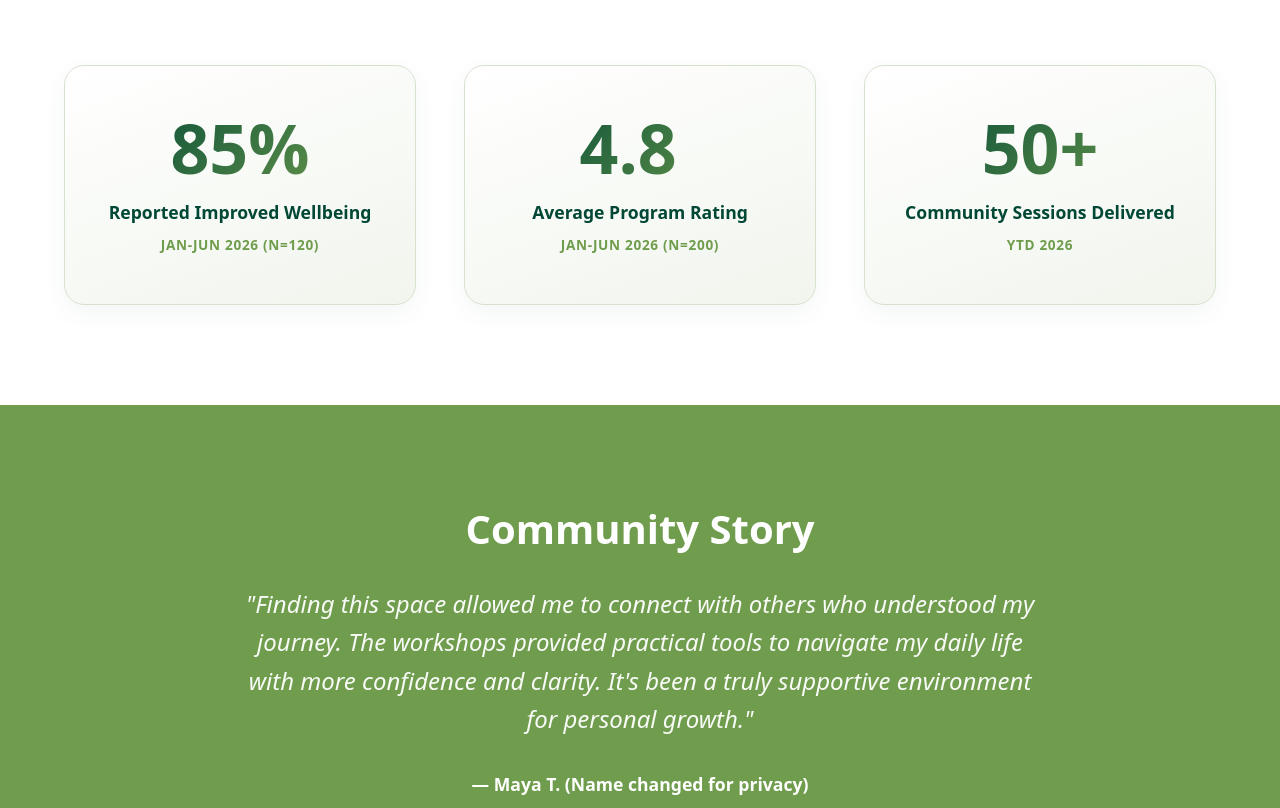
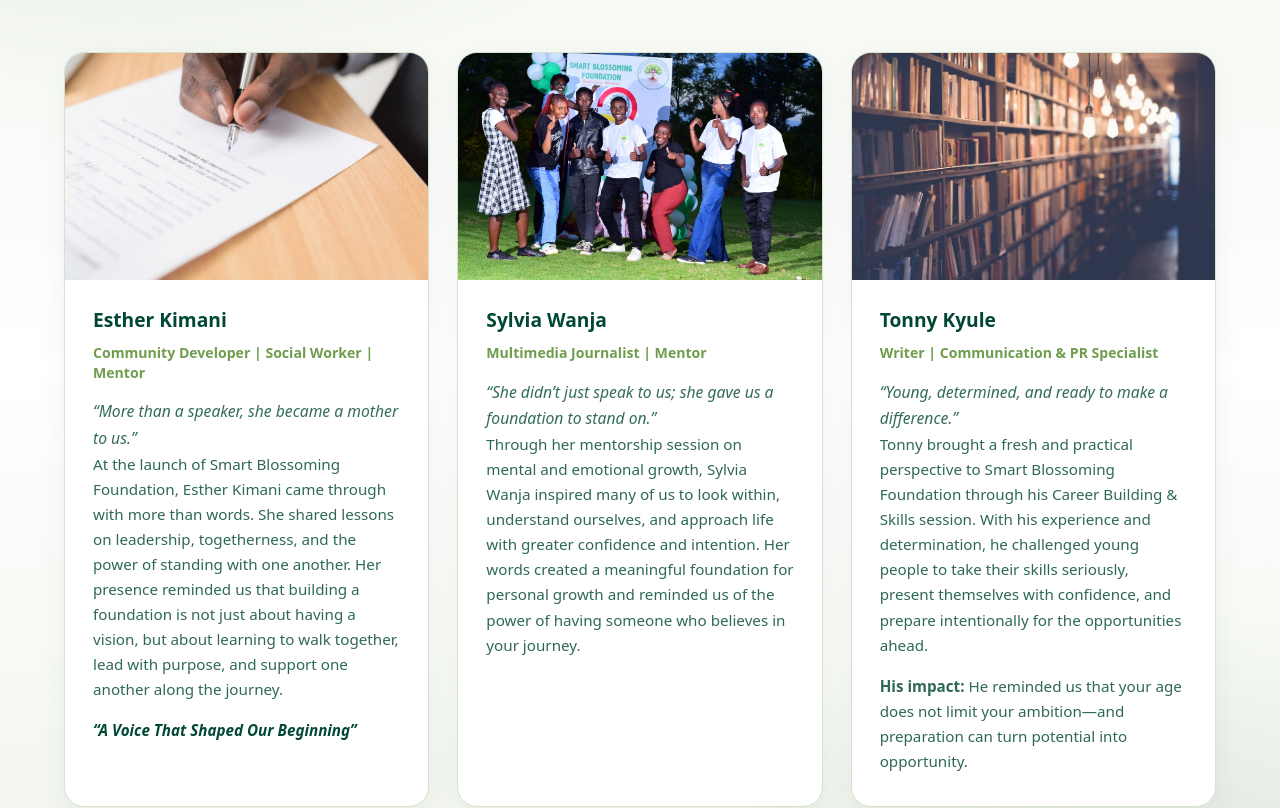
Before and after one commit to Nevy11/sbf-web, a React (Vite) app: page / in a window 1280 px wide. Shown: the part 3280-4088 px from the top of the page. Built offline with nearby package versions, Linux system fonts and the light colour scheme; no server answers.

Commit message:
update voices that inspire

```diff
--- a/src/App.css
+++ b/src/App.css
@@ -562,6 +562,47 @@
 
 .thematic-toggle-btn {
   min-width: 180px;
+}
+
+.voices-section {
+  background-color: #ffffff;
+}
+
+.voices-card-role {
+  font-size: 0.88rem;
+  font-weight: 600;
+  color: var(--color-leaf);
+  margin: -0.35rem 0 1rem;
+  line-height: 1.4;
+}
+
+.voices-card-description {
+  font-size: 0.95rem;
+  line-height: 1.65;
+  color: var(--color-forest);
+  opacity: 0.82;
+  margin: 0 0 1rem;
+}
+
+.voices-card-highlight {
+  font-size: 0.95rem;
+  font-weight: 700;
+  font-style: italic;
+  color: var(--color-forest);
+  margin: 0;
+}
+
+.voices-card-impact {
+  font-size: 0.95rem;
+  line-height: 1.65;
+  color: var(--color-forest);
+  opacity: 0.82;
+  margin: 1rem 0 0;
+}
+
+.voices-card-impact strong {
+  color: var(--color-forest);
+  font-weight: 700;
 }
 
 /* Legacy quick-paths (kept for any other pages) */
--- a/src/pages/LandingPage.tsx
+++ b/src/pages/LandingPage.tsx
@@ -101,14 +101,51 @@ const THEMATIC_CARDS = [
   },
 ] as const;
 
+const INITIAL_VOICES_VISIBLE = 3;
+
+const VOICE_CARDS = [
+  {
+    name: 'Esther Kimani',
+    role: 'Community Developer | Social Worker | Mentor',
+    quote: 'More than a speaker, she became a mother to us.',
+    description:
+      'At the launch of Smart Blossoming Foundation, Esther Kimani came through with more than words. She shared lessons on leadership, togetherness, and the power of standing with one another. Her presence reminded us that building a foundation is not just about having a vision, but about learning to walk together, lead with purpose, and support one another along the journey.',
+    highlight: 'A Voice That Shaped Our Beginning',
+    image: '/hero-image.jpg',
+  },
+  {
+    name: 'Sylvia Wanja',
+    role: 'Multimedia Journalist | Mentor',
+    quote: 'She didn\u2019t just speak to us; she gave us a foundation to stand on.',
+    description:
+      'Through her mentorship session on mental and emotional growth, Sylvia Wanja inspired many of us to look within, understand ourselves, and approach life with greater confidence and intention. Her words created a meaningful foundation for personal growth and reminded us of the power of having someone who believes in your journey.',
+    image: '/sbf_smile.jpeg',
+  },
+  {
+    name: 'Tonny Kyule',
+    role: 'Writer | Communication & PR Specialist',
+    quote: 'Young, determined, and ready to make a difference.',
+    description:
+      'Tonny brought a fresh and practical perspective to Smart Blossoming Foundation through his Career Building & Skills session. With his experience and determination, he challenged young people to take their skills seriously, present themselves with confidence, and prepare intentionally for the opportunities ahead.',
+    impact:
+      'He reminded us that your age does not limit your ambition\u2014and preparation can turn potential into opportunity.',
+    image: '/knowledge.jpg',
+  },
+] as const;
+
 export const LandingPage: React.FC = () => {
   const [activeSlide, setActiveSlide] = useState(0);
   const [isPaused, setIsPaused] = useState(false);
   const [showAllThemes, setShowAllThemes] = useState(false);
+  const [showAllVoices, setShowAllVoices] = useState(false);
 
   const visibleThemes = showAllThemes
     ? THEMATIC_CARDS
     : THEMATIC_CARDS.slice(0, INITIAL_THEMES_VISIBLE);
+
+  const visibleVoices = showAllVoices
+    ? VOICE_CARDS
+    : VOICE_CARDS.slice(0, INITIAL_VOICES_VISIBLE);
 
   const goToSlide = useCallback((index: number) => {
     setActiveSlide((index + HERO_SLIDES.length) % HERO_SLIDES.length);
@@ -309,32 +346,64 @@ export const LandingPage: React.FC = () => {
         </div>
       </section>
 
-      {/* Early-Stage Impact Section */}
-      <section id="impact" className="impact-section">
+      {/* Voices That Inspire Section */}
+      <section id="impact" className="thematic-section voices-section" aria-labelledby="voices-heading">
+        <div className="thematic-bg" aria-hidden="true" />
         <div className="container">
-          <div className="text-center" style={{ marginBottom: '4rem' }}>
-            <h2 className="section-title" style={{ marginBottom: '1.5rem' }}>Building evidence from the beginning.</h2>
-            <p className="section-description" style={{ margin: '0 auto', fontSize: '1.1rem', maxWidth: '800px' }}>
-              We publish verified participation, learning and feedback measures with reporting periods, definitions and limitations. Until a full annual report is available, we will share what we delivered, what participants told us and what we are improving.
+          <div className="thematic-header text-center">
+            <span className="thematic-eyebrow">Voices that inspire</span>
+            <h2 id="voices-heading" className="thematic-title">
+              Voices That Inspire
+            </h2>
+            <p className="thematic-lead">
+              Every meaningful conversation is shaped by voices that bring new perspectives, wisdom,
+              and experience.
             </p>
           </div>
-          <div className="impact-grid">
-            <div className="impact-card">
-              <div className="impact-number">85%</div>
-              <h4 className="impact-label">Reported Improved Wellbeing</h4>
-              <p className="impact-period">Jan-Jun 2026 (N=120)</p>
+
+          <div className="thematic-grid">
+            {visibleVoices.map((voice) => (
+              <article key={voice.name} className="thematic-card">
+                <div className="thematic-card-image-wrap">
+                  <img
+                    src={voice.image}
+                    alt=""
+                    className="thematic-card-image"
+                    loading="lazy"
+                  />
+                </div>
+                <div className="thematic-card-body">
+                  <h3 className="thematic-card-title">{voice.name}</h3>
+                  <p className="voices-card-role">{voice.role}</p>
+                  <blockquote className="thematic-card-quote">
+                    <p>&ldquo;{voice.quote}&rdquo;</p>
+                  </blockquote>
+                  <p className="voices-card-description">{voice.description}</p>
+                  {'highlight' in voice && voice.highlight && (
+                    <p className="voices-card-highlight">&ldquo;{voice.highlight}&rdquo;</p>
+                  )}
+                  {'impact' in voice && voice.impact && (
+                    <p className="voices-card-impact">
+                      <strong>His impact:</strong> {voice.impact}
+                    </p>
+                  )}
+                </div>
+              </article>
+            ))}
+          </div>
+
+          {VOICE_CARDS.length > INITIAL_VOICES_VISIBLE && (
+            <div className="thematic-actions text-center">
+              <button
+                type="button"
+                className="pill-button outline thematic-toggle-btn"
+                onClick={() => setShowAllVoices((expanded) => !expanded)}
+                aria-expanded={showAllVoices}
+              >
+                {showAllVoices ? 'Show less' : 'Read more'}
+              </button>
             </div>
-            <div className="impact-card">
-              <div className="impact-number">4.8<span style={{ fontSize: '1.5rem', opacity: 0.7 }}>/5</span></div>
-              <h4 className="impact-label">Average Program Rating</h4>
-              <p className="impact-period">Jan-Jun 2026 (N=200)</p>
-            </div>
-            <div className="impact-card">
-              <div className="impact-number">50+</div>
-              <h4 className="impact-label">Community Sessions Delivered</h4>
-              <p className="impact-period">YTD 2026</p>
-            </div>
-          </div>
+          )}
         </div>
       </section>
 
```
